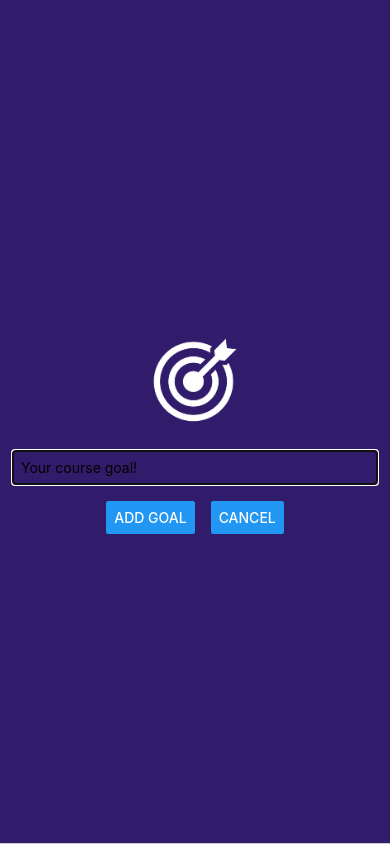
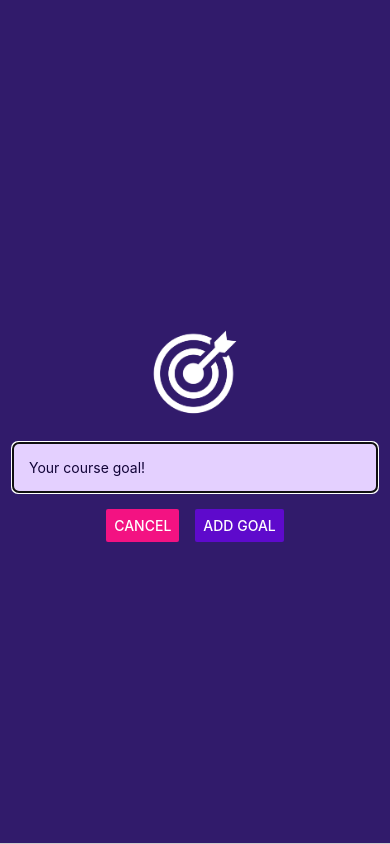
Before and after one commit to Daniel-derf/RNCourse, a React Native app: screen / in a window 390 px wide. Both pictures are taken after a click on the button "ADD NEW GOAL". Built offline with nearby package versions, Linux system fonts and the light colour scheme.

Commit message:
status bar

```diff
--- a/App.js
+++ b/App.js
@@ -1,5 +1,6 @@
 import { StyleSheet, View, FlatList, Button } from 'react-native';
 import {useState} from 'react'
+import { StatusBar } from 'expo-status-bar';
 
 import GoalItem from './components/GoalItem';
 import GoalInput from './components/GoalInput';
@@ -25,6 +26,8 @@ export default function App() {
 
 
   return (
+    <>
+    <StatusBar style='light'/>
     <View style={styles.appContainer}>
       <Button title='Add New Goal' color="#5e0acc"
       onPress={startAddGoalHandler} />
@@ -40,6 +43,7 @@ export default function App() {
       }} alwaysBounceVertical={false}/>
       </View>
     </View>
+    </>
   );
 }
 
@@ -49,12 +53,7 @@ const styles = StyleSheet.create({
     paddingTop: 50,
     paddingHorizontal: 16,
   },
-  textInput: {
-    borderWidth: 1,
-    borderColor: '#cccccc',
-    width: '100%',
-    padding: 8
-  },
+
   goalsContainer: {
     flex: 5
   },
--- a/app.json
+++ b/app.json
@@ -3,6 +3,7 @@
     "name": "RNCourse",
     "slug": "RNCourse",
     "version": "1.0.0",
+    "backgroundColor": "#1e085a",
     "orientation": "portrait",
     "icon": "./assets/icon.png",
     "userInterfaceStyle": "light",
--- a/components/GoalInput.js
+++ b/components/GoalInput.js
@@ -19,10 +19,10 @@ const GoalInput = ({ styles, setCourseGoals, endAddGoalHandler , visible }) => {
         <Modal visible={visible} animationType='slide'>
         <View style={sty.inputContainer}>
           <Image style={sty.image} source={require('../assets/images/goal.png')} />
-            <TextInput onChangeText={goalInputHandler} style={styles.textInput} placeholder='Your course goal!'></TextInput>
+            <TextInput onChangeText={goalInputHandler} style={sty.textInput} placeholder='Your course goal!'></TextInput>
             <View style={styles.buttonContainer} >
-                <View style={styles.button}><Button onPress={addGoalHandler} title='Add Goal'></Button></View>
-                <View style={styles.button}><Button onPress={endAddGoalHandler} title='Cancel' /></View>
+                <View style={styles.button}><Button onPress={endAddGoalHandler} color='#f31282' title='Cancel' /></View>
+                <View style={styles.button}><Button onPress={addGoalHandler} color='#5e0acc' title='Add Goal'></Button></View>
             </View>
         </View>
         </Modal>
@@ -46,4 +46,13 @@ const sty = StyleSheet.create({
     borderBottomColor: "#cccccc",
     backgroundColor: '#311b6b'
   },
+  textInput: {
+    borderWidth: 1,
+    borderColor: '#e4d0ff',
+    backgroundColor:'#e4d0ff',
+    color: '#120438',
+    borderRadius: 6,
+    width: '100%',
+    padding: 16
+  },
 })
```
